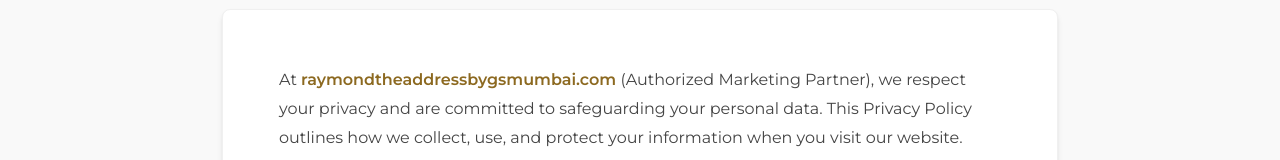
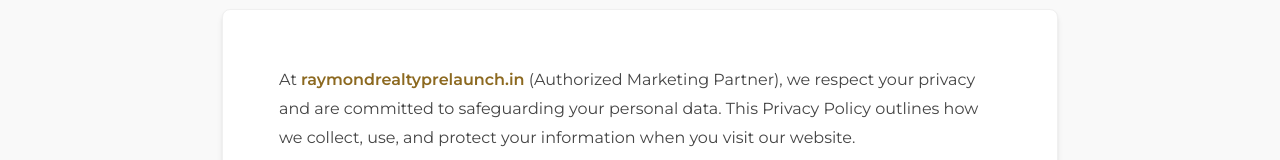
Before and after one commit to vineet-proptiger/Raymond-Invictus, a Next.js app: page /the-address-by-gs-bandra/privacy-policy in a window 1280 px wide. Shown: the part 377-537 px from the top of the page. Built offline with nearby package versions, Linux system fonts and the light colour scheme.

Commit message:
fix: Update domain references from raymondtheaddressbygsmumbai.com to raymondrealtyprelaunch.in

```diff
--- a/app/robots.js
+++ b/app/robots.js
@@ -1,5 +1,5 @@
 export default function robots() {
-  const baseUrl = 'https://raymondtheaddressbygsmumbai.com';
+  const baseUrl = 'https://raymondrealtyprelaunch.in';
 
   return {
     rules: {
--- a/app/sitemap.js
+++ b/app/sitemap.js
@@ -1,5 +1,5 @@
 export default function sitemap() {
-  const baseUrl = 'https://raymondtheaddressbygsmumbai.com';
+  const baseUrl = 'https://raymondrealtyprelaunch.in';
 
   return [
     {
--- a/app/the-address-by-gs-bandra/layout.js
+++ b/app/the-address-by-gs-bandra/layout.js
@@ -43,7 +43,7 @@
 })
 
 export const metadata = {
-  metadataBase: new URL('https://raymondtheaddressbygsmumbai.com'),
+  metadataBase: new URL('https://raymondrealtyprelaunch.in'),
   title: 'Raymond The Address By GS | 2, 3 & 4 BHK Homes',
   description: 'Discover Raymond The Address By GS in Mumbai. Offering spacious 2, 3 & 4 BHK residences across a sprawling 145-acre township with world-class lifestyle amenities.',
   icons: {
@@ -52,12 +52,12 @@
     apple: faviconImage,
   },
   alternates: {
-    canonical: 'https://raymondtheaddressbygsmumbai.com',
+    canonical: 'https://raymondrealtyprelaunch.in',
   },
   openGraph: {
     title: 'Raymond The Address By GS | 2, 3 & 4 BHK Hillside Homes',
     description: 'Discover Raymond The Address By GS in Mumbai. Offering spacious 2, 3 & 4 BHK hillside residences across a sprawling 145-acre township with world-class lifestyle amenities.',
-    url: 'https://raymondtheaddressbygsmumbai.com',
+    url: 'https://raymondrealtyprelaunch.in',
     siteName: 'Raymond The Address By GS',
     images: [
       {
@@ -96,9 +96,9 @@
               "@context": "https://schema.org",
               "@type": "RealEstateAgent",
               "name": "Raymond The Address By GS",
-              "url": "https://raymondtheaddressbygsmumbai.com",
-              "logo": "https://raymondtheaddressbygsmumbai.com/projects/iris-tower.jpg",
-              "image": "https://raymondtheaddressbygsmumbai.com/projects/iris-tower.jpg",
+              "url": "https://raymondrealtyprelaunch.in",
+              "logo": "https://raymondrealtyprelaunch.in/projects/iris-tower.jpg",
+              "image": "https://raymondrealtyprelaunch.in/projects/iris-tower.jpg",
               "description": "Raymond The Address By GS, Mumbai's premier 145-acre township offering luxurious 2, 3 & 4 BHK residences.",
               "address": {
                 "@type": "PostalAddress",
@@ -111,7 +111,7 @@
               "telephone": "+919718344024",
               "priceRange": "₹ 2.70 Cr Onwards",
               "sameAs": [
-                "https://raymondtheaddressbygsmumbai.com"
+                "https://raymondrealtyprelaunch.in"
               ]
             })
           }}
--- a/app/the-address-by-gs-bandra/privacy-policy/page.js
+++ b/app/the-address-by-gs-bandra/privacy-policy/page.js
@@ -98,7 +98,7 @@
                 href="/the-address-by-gs-bandra"
                 style={{ color: 'var(--color-gold-dark)', fontWeight: '600' }}
               >
-                raymondtheaddressbygsmumbai.com
+                raymondrealtyprelaunch.in
               </Link>{' '}
               (Authorized Marketing Partner), we respect your privacy and are committed to safeguarding your personal data. This Privacy Policy outlines how we collect, use, and protect your information when you visit our website.
             </p>
--- a/app/the-address-by-gs-wadala/layout.js
+++ b/app/the-address-by-gs-wadala/layout.js
@@ -43,7 +43,7 @@
 })
 
 export const metadata = {
-  metadataBase: new URL('https://raymondtheaddressbygsmumbai.com'),
+  metadataBase: new URL('https://raymondrealtyprelaunch.in'),
   title: 'Raymond The Address By GS | 2 & 3 BHK Homes',
   description: 'Discover Raymond The Address By GS in Mumbai. Offering spacious 2 & 3 BHK residences across a sprawling 145-acre township with world-class lifestyle amenities.',
   icons: {
@@ -52,12 +52,12 @@
     apple: faviconImage,
   },
   alternates: {
-    canonical: 'https://raymondtheaddressbygsmumbai.com',
+    canonical: 'https://raymondrealtyprelaunch.in',
   },
   openGraph: {
     title: 'Raymond The Address By GS | 2 & 3 BHK Hillside Homes',
     description: 'Discover Raymond The Address By GS in Mumbai. Offering spacious 2 & 3 BHK hillside residences across a sprawling 145-acre township with world-class lifestyle amenities.',
-    url: 'https://raymondtheaddressbygsmumbai.com',
+    url: 'https://raymondrealtyprelaunch.in',
     siteName: 'Raymond The Address By GS',
     images: [
       {
@@ -96,9 +96,9 @@
               "@context": "https://schema.org",
               "@type": "RealEstateAgent",
               "name": "Raymond The Address By GS",
-              "url": "https://raymondtheaddressbygsmumbai.com",
-              "logo": "https://raymondtheaddressbygsmumbai.com/projects/iris-tower.jpg",
-              "image": "https://raymondtheaddressbygsmumbai.com/projects/iris-tower.jpg",
+              "url": "https://raymondrealtyprelaunch.in",
+              "logo": "https://raymondrealtyprelaunch.in/projects/iris-tower.jpg",
+              "image": "https://raymondrealtyprelaunch.in/projects/iris-tower.jpg",
               "description": "Raymond The Address By GS, Mumbai's premier 145-acre township offering luxurious 2 & 3 BHK residences.",
               "address": {
                 "@type": "PostalAddress",
@@ -111,7 +111,7 @@
               "telephone": "+919718344024",
               "priceRange": "₹ 1.20 Cr Onwards",
               "sameAs": [
-                "https://raymondtheaddressbygsmumbai.com"
+                "https://raymondrealtyprelaunch.in"
               ]
             })
           }}
--- a/app/the-address-by-gs-wadala/privacy-policy/page.js
+++ b/app/the-address-by-gs-wadala/privacy-policy/page.js
@@ -98,7 +98,7 @@
                 href="/the-address-by-gs-wadala"
                 style={{ color: 'var(--color-gold-dark)', fontWeight: '600' }}
               >
-                raymondtheaddressbygsmumbai.com
+                raymondrealtyprelaunch.in
               </Link>{' '}
               (Authorized Marketing Partner), we respect your privacy and are committed to safeguarding your personal data. This Privacy Policy outlines how we collect, use, and protect your information when you visit our website.
             </p>
--- a/components/bandra-east-mumbai/Navbar.jsx
+++ b/components/bandra-east-mumbai/Navbar.jsx
@@ -403,8 +403,8 @@
           .nav-logo,
           .header_style2.sticky .nav-logo,
           .header_style2.scrolled-up-expanded .nav-logo {
-            height: 60px !important;
-            min-height: 60px !important;
+            height: 70px !important;
+            min-height: 70px !important;
             width: auto !important;
             max-width: 70vw !important;
             display: block !important;
@@ -412,7 +412,7 @@
             visibility: visible !important;
             margin-left: 16px !important;
             transition: none !important;
-            transform: scale(0.9) !important;
+            transform: scale(1.1) !important;
             transform-origin: left center !important;
             object-fit: contain !important;
             mix-blend-mode: multiply !important;
--- a/components/wadala-east-mumbai/components/Navbar.jsx
+++ b/components/wadala-east-mumbai/components/Navbar.jsx
@@ -403,8 +403,8 @@
           .nav-logo,
           .header_style2.sticky .nav-logo,
           .header_style2.scrolled-up-expanded .nav-logo {
-            height: 60px !important;
-            min-height: 60px !important;
+            height: 70px !important;
+            min-height: 70px !important;
             width: auto !important;
             max-width: 70vw !important;
             display: block !important;
@@ -412,7 +412,7 @@
             visibility: visible !important;
             margin-left: 0 !important;
             transition: none !important;
-            transform: scale(1.15) !important;
+            transform: scale(1.1) !important;
             transform-origin: left center !important;
             object-fit: contain !important;
             mix-blend-mode: multiply !important;
```
Also changed, not shown: update_domain.js (added, +27 -0 lines).
